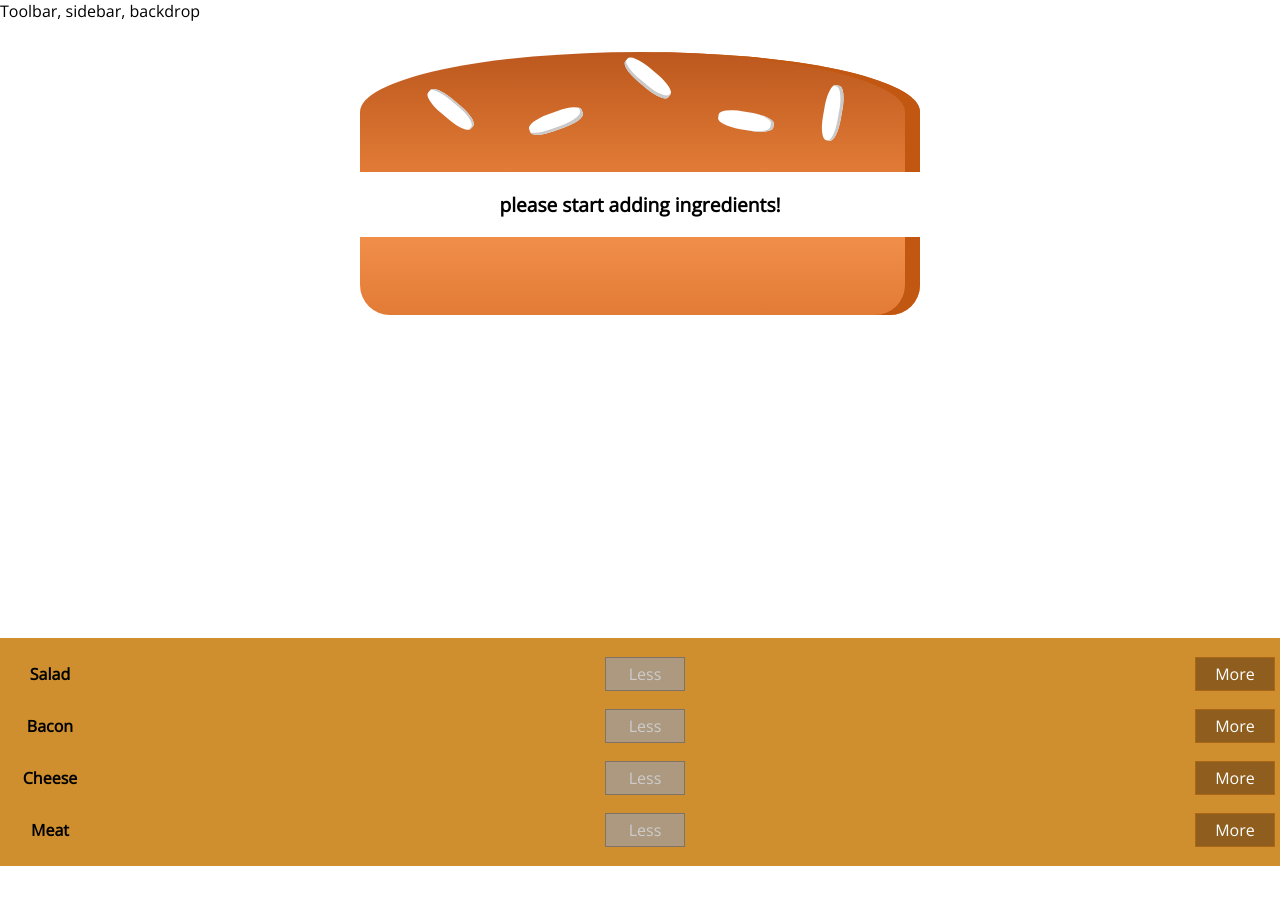
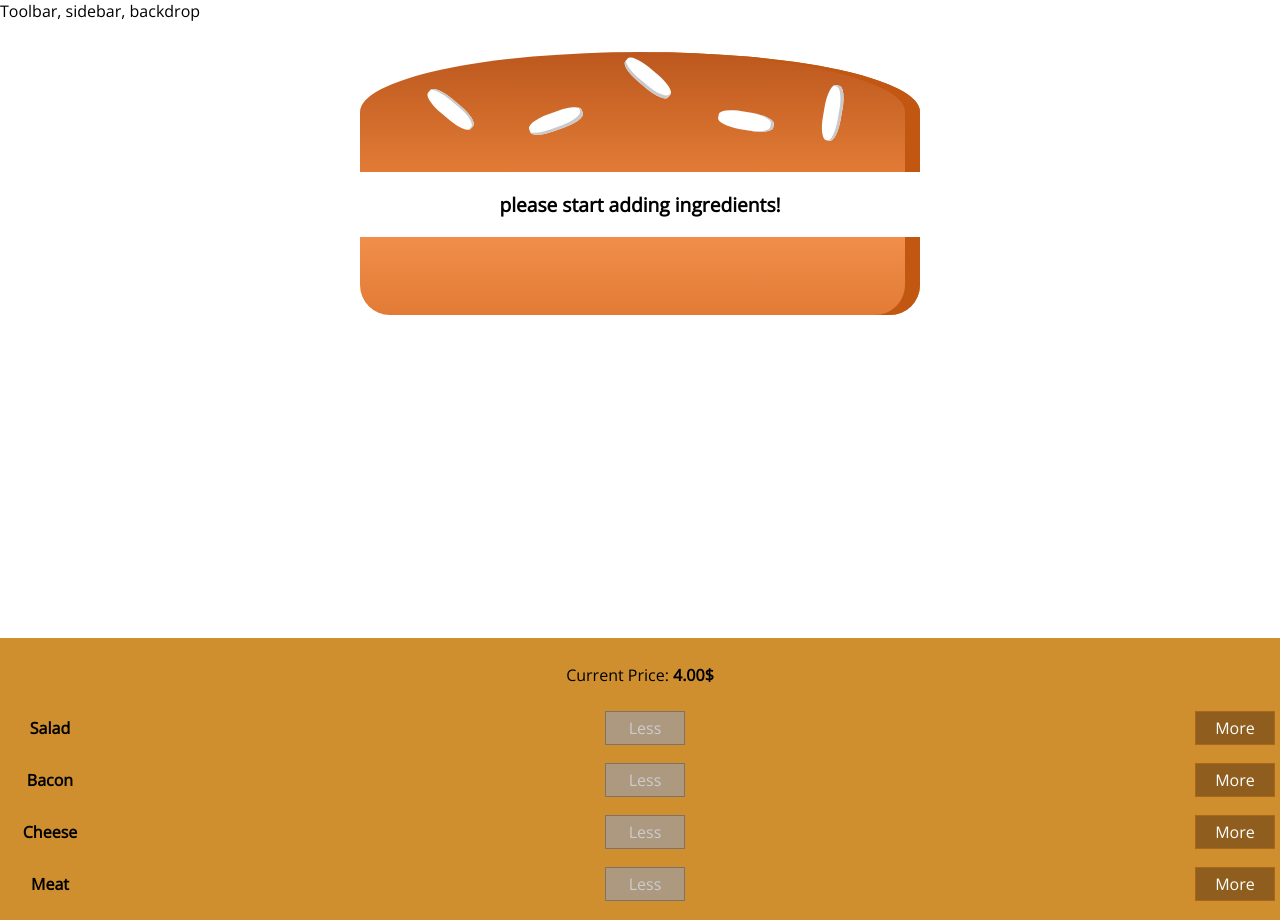
Before and after one commit to Akuljot05/Burger-Builder, a React (Create React App) app: page / in a window 1280 px wide. Before the commit the page ends 866 px from the top, so only its background shows below. Built offline with nearby package versions, Linux system fonts and the light colour scheme.

Commit message:
Displaying and Updating Price

```diff
--- a/src/components/Burger/BuildControls/BuildControls.js
+++ b/src/components/Burger/BuildControls/BuildControls.js
@@ -11,6 +11,7 @@
 
 const buildControls = (props) => (
     <div className={classes.BuildControls}>
+        <p>Current Price: <strong>{props.price.toFixed(2)}$</strong></p>
         {controls.map(ctrl => (
             <BuildControl
                 key={ctrl.label}
--- a/src/containers/BurgerBuilder/BurgerBuilder.js
+++ b/src/containers/BurgerBuilder/BurgerBuilder.js
@@ -69,7 +69,7 @@
                     ingredientAdded = {this.addIngredientHandler}
                     ingredientRemoved = {this.removeIngredientHandler}
                     disabled = {disabledInfo}
-                />
+                    price = {this.state.totalPrice} />
             </Aux>
         );
     }
```
